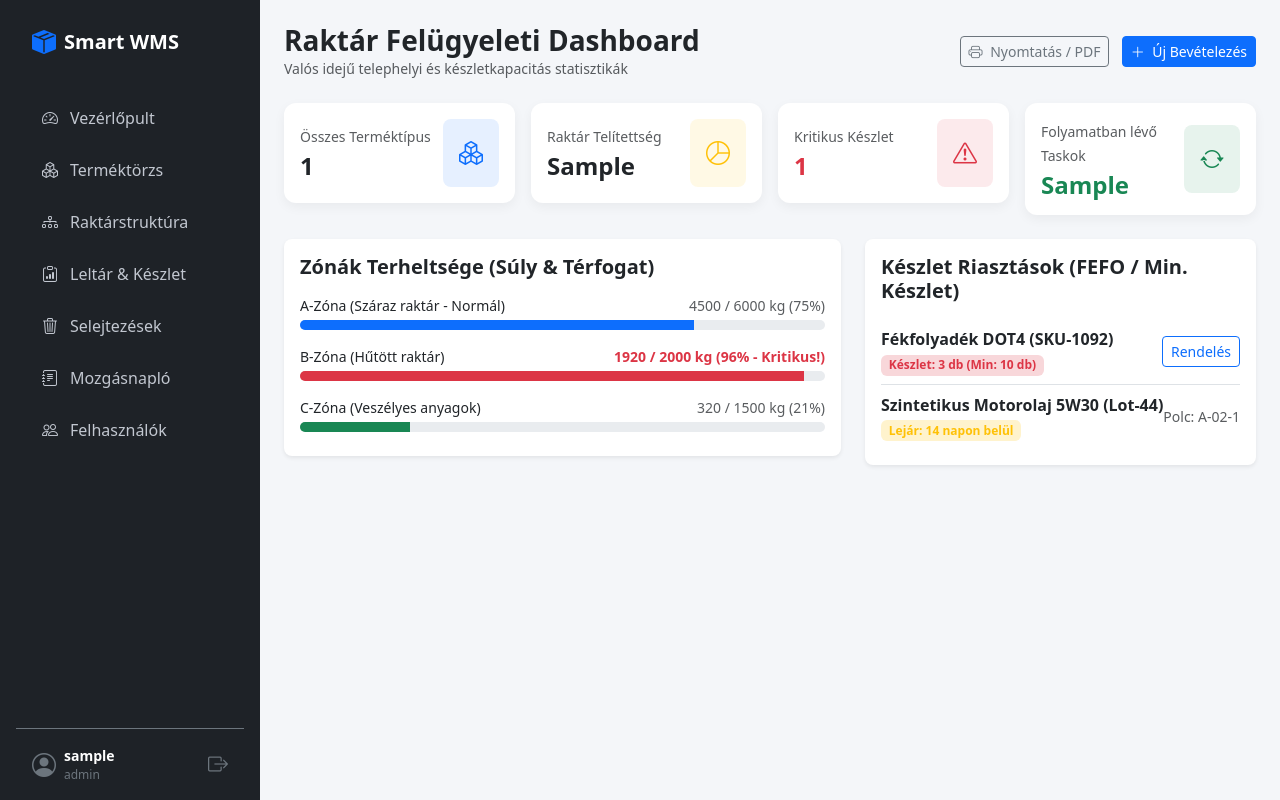
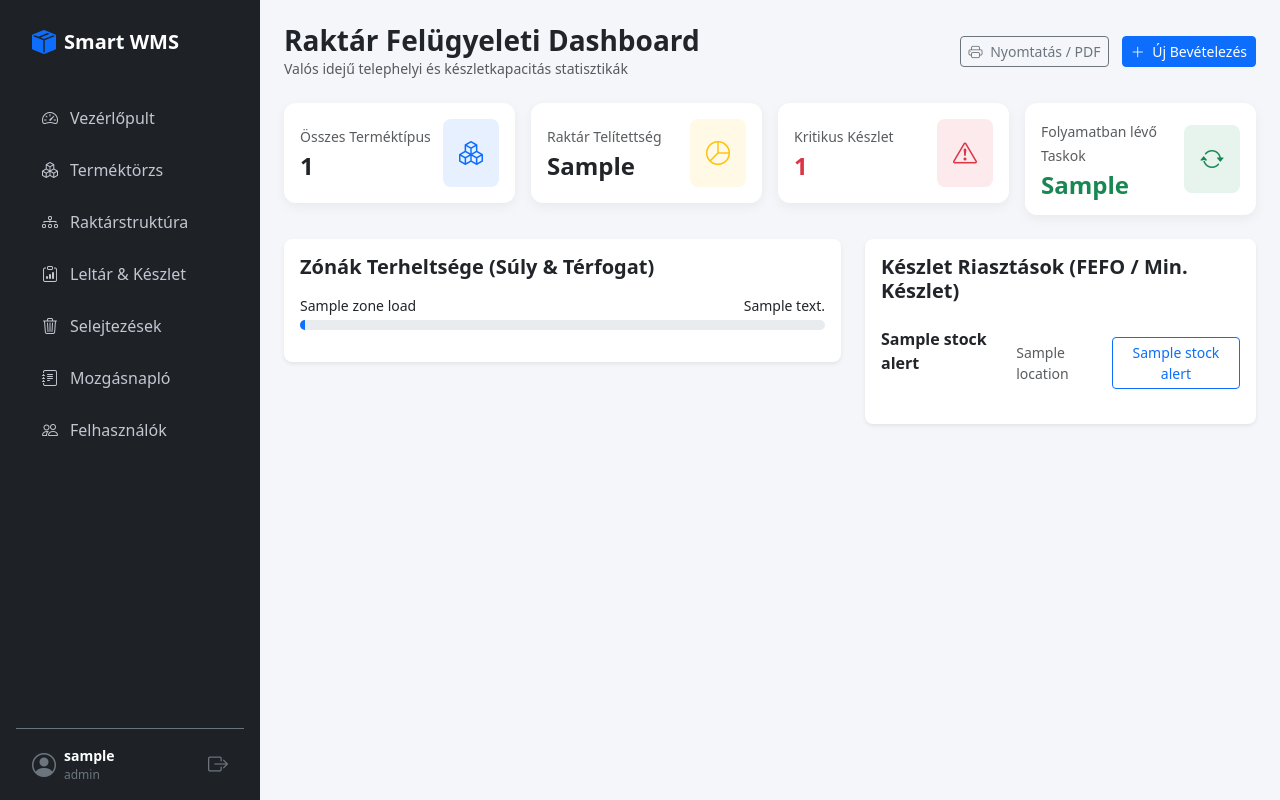
Before and after one commit to DominikNagy02/Selejt-Management, a Spring app: page /admin/dashboard in a window 1280 px wide. Run offline with Thymeleaf, Linux system fonts and the light colour scheme; the template is opened without the code that fills it: most values are stand-ins (such as "Sample title", 1, 10 or a date in 2020); data that the repository does not hold is empty.

Commit message:
feat: add admin dashboard controller and model

```diff
--- a/warehouse-backend/src/main/resources/templates/admin/dashboard.html
+++ b/warehouse-backend/src/main/resources/templates/admin/dashboard.html
@@ -82,33 +82,19 @@
             <div class="card border-0 shadow-sm rounded-3 p-3">
                 <h5 class="fw-bold mb-3">Zónák Terheltsége (Súly & Térfogat)</h5>
 
-                <div class="mb-3">
+                <div th:each="zone : ${zoneLoads}" class="mb-3">
                     <div class="d-flex justify-content-between small fw-medium mb-1">
-                        <span>A-Zóna (Száraz raktár - Normál)</span>
-                        <span class="text-muted">4500 / 6000 kg (75%)</span>
+                        <span th:text="${zone.name}">A-Zóna (Száraz raktár - Normál)</span>
+                        <span th:class="${zone.detailsTextClass ?: 'text-muted'}"
+                              th:text="${zone.displayDetails}">4500 / 6000 kg (75%)</span>
                     </div>
                     <div class="progress" style="height: 10px;">
-                        <div class="progress-bar bg-primary" role="progressbar" style="width: 75%"></div>
-                    </div>
-                </div>
-
-                <div class="mb-3">
-                    <div class="d-flex justify-content-between small fw-medium mb-1">
-                        <span>B-Zóna (Hűtött raktár)</span>
-                        <span class="text-danger fw-bold">1920 / 2000 kg (96% - Kritikus!)</span>
-                    </div>
-                    <div class="progress" style="height: 10px;">
-                        <div class="progress-bar bg-danger" role="progressbar" style="width: 96%"></div>
-                    </div>
-                </div>
-
-                <div class="mb-2">
-                    <div class="d-flex justify-content-between small fw-medium mb-1">
-                        <span>C-Zóna (Veszélyes anyagok)</span>
-                        <span class="text-muted">320 / 1500 kg (21%)</span>
-                    </div>
-                    <div class="progress" style="height: 10px;">
-                        <div class="progress-bar bg-success" role="progressbar" style="width: 21%"></div>
+                        <div th:class="|progress-bar ${zone.progressBarClass ?: 'bg-primary'}|"
+                             role="progressbar"
+                             th:style="|width: ${zone.percentage}%;|"
+                             th:aria-valuenow="${zone.percentage}"
+                             aria-valuemin="0"
+                             aria-valuemax="100"></div>
                     </div>
                 </div>
             </div>
@@ -118,19 +104,14 @@
             <div class="card border-0 shadow-sm rounded-3 p-3">
                 <h5 class="fw-bold mb-3">Készlet Riasztások (FEFO / Min. Készlet)</h5>
                 <ul class="list-group list-group-flush">
-                    <li class="list-group-item d-flex justify-content-between align-items-center px-0">
+                    <li th:each="alert : ${stockAlerts}" class="list-group-item d-flex justify-content-between align-items-center px-0">
                         <div>
-                            <div class="fw-bold">Fékfolyadék DOT4 (SKU-1092)</div>
-                            <span class="badge bg-danger-subtle text-danger">Készlet: 3 db (Min: 10 db)</span>
+                            <div class="fw-bold" th:text="${alert.title}">Fékfolyadék DOT4 (SKU-1092)</div>
+                            <span th:class="|badge bg-${alert.badgeSeverity}-subtle text-${alert.badgeSeverity}|"
+                                  th:text="${alert.badgeText}">Készlet: 3 db (Min: 10 db)</span>
                         </div>
-                        <button class="btn btn-sm btn-outline-primary">Rendelés</button>
-                    </li>
-                    <li class="list-group-item d-flex justify-content-between align-items-center px-0">
-                        <div>
-                            <div class="fw-bold">Szintetikus Motorolaj 5W30 (Lot-44)</div>
-                            <span class="badge bg-warning-subtle text-warning">Lejár: 14 napon belül</span>
-                        </div>
-                        <span class="text-muted small">Polc: A-02-1</span>
+                        <span th:if="${alert.location != null}" class="text-muted small" th:text="${alert.location}">Polc: A-02-1</span>
+                        <button th:if="${alert.actionLabel != null}" class="btn btn-sm btn-outline-primary" th:text="${alert.actionLabel}">Rendelés</button>
                     </li>
                 </ul>
             </div>
```
Also changed, not shown: warehouse-backend/src/main/java/hu/unideb/inf/backend/controller/web/AdminDashboardController.java (added, +32 -0 lines), warehouse-backend/src/main/java/hu/unideb/inf/backend/service/facade/AdminViewFacade.java (added, +25 -0 lines), warehouse-backend/src/main/java/hu/unideb/inf/backend/service/facade/DemoAdminViewFacade.java (added, +62 -0 lines), warehouse-backend/src/main/java/hu/unideb/inf/backend/service/facade/dto/StockAlertDto.java (added, +29 -0 lines), warehouse-backend/src/main/java/hu/unideb/inf/backend/service/facade/dto/ZoneLoadDto.java (added, +46 -0 lines).
